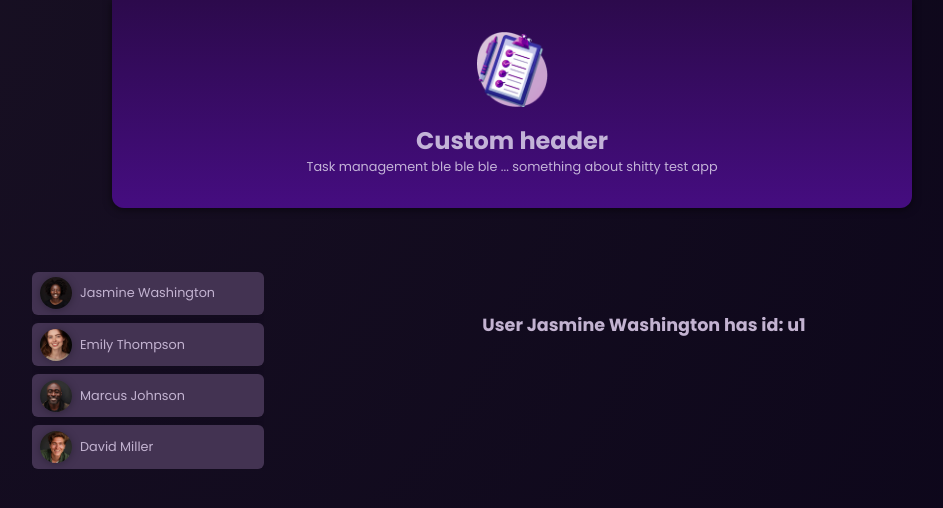
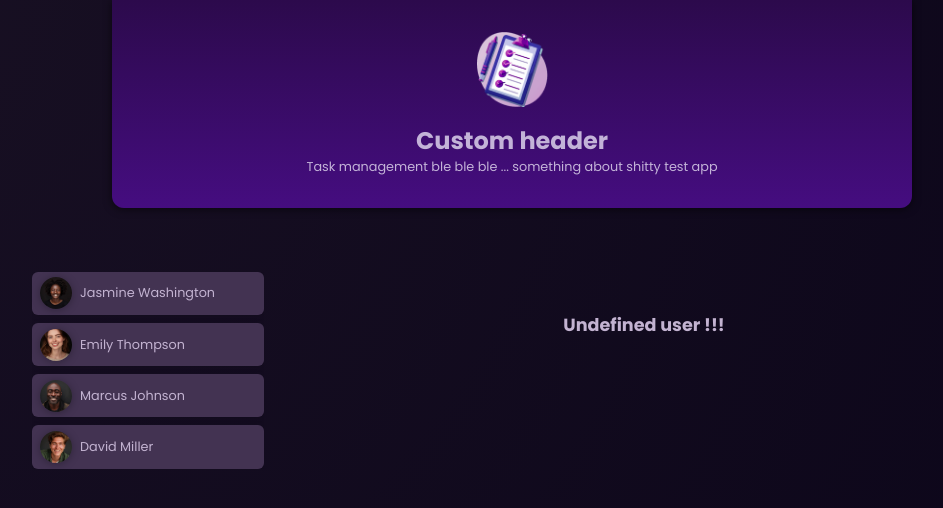
Before and after one commit to matned666/test-angular-app, an Angular app: page / in a window 1280 px wide. Shown: the top 508 px of the page, without its empty margins (128-1071 px from the left). Built offline with nearby package versions, Linux system fonts and the light colour scheme.

Commit message:
obsługa undefined

```diff
--- a/src/app/app.component.html
+++ b/src/app/app.component.html
@@ -6,5 +6,5 @@
     <li><app-user-button [avatar]="users[2].avatar" [name]="users[2].name" [id]="users[2].id" (select)="onSelectUser($event)"/></li>
     <li><app-user-button [avatar]="users[3].avatar" [name]="users[3].name" [id]="users[3].id" (select)="onSelectUser($event)"/></li>
   </ul>
-  <app-user-task [id]="selectedUser.id" [name]="selectedUser.name"/>
+  <app-user-task [id]="selectedUser?.id" [name]="selectedUser?.name"/>
 </main>
--- a/src/app/app.component.ts
+++ b/src/app/app.component.ts
@@ -14,10 +14,10 @@ import {UserTaskComponent} from './user-task/user-task.component';
 export class AppComponent {
   title = 'test-app-1';
   users = DUMMY_USERS;
-  actualUserId = 'u1';
+  actualUserId = '';
 
   get selectedUser() {
-    return this.users.find((user) => user.id === this.actualUserId)!;
+    return this.users.find((user) => user.id === this.actualUserId);
   }
 
   onSelectUser(id: string) {
--- a/src/app/user-task/user-task.component.ts
+++ b/src/app/user-task/user-task.component.ts
@@ -8,10 +8,15 @@ import { Component, Input } from '@angular/core';
   styleUrl: './user-task.component.css'
 })
 export class UserTaskComponent {
-  @Input({required:true}) id!: string;
-  @Input({required:true}) name!: string;
+  @Input() id: string | undefined; //  '| undefined' to to samo co ? jak przy name - '|' to 'lub'
+  @Input() name?: string;
 
   get userInfo(){
+    // 'If' tworzymy jak w javascript albo java, name == null -> to samo co this.name === undefined || this.name === null ,
+    // ?? Jeszcze bardziej skraca warunek. Tu sprawdzamy, czy id lub name nie są undefined, lub null
+    if ((this.id ?? this.name) == null) {
+      return 'Undefined user !!!'
+    }
     return 'User ' + this.name + ' has id: ' + this.id;
   }
 
```
